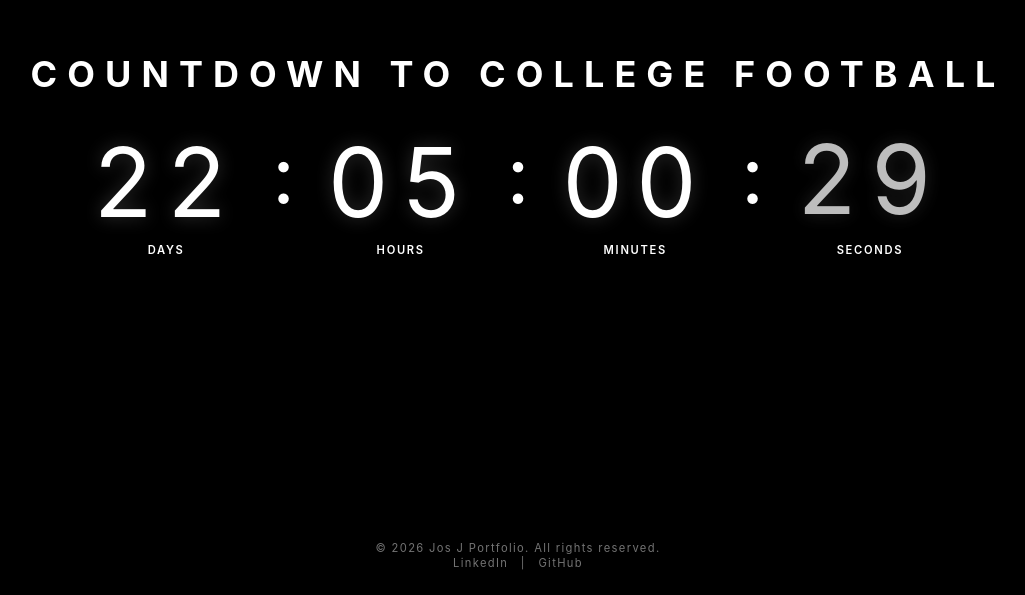
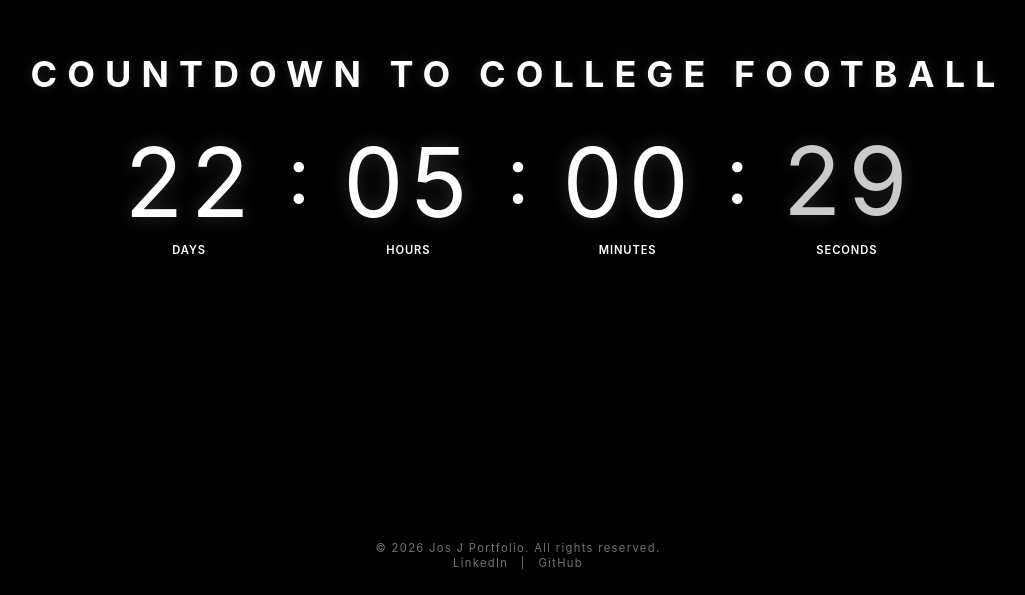
Before and after one commit to Jos-J/countdown-engine, a website built with Vite: page index.html in a window 1280 px wide. Shown: the part 205-800 px from the top of the page, without its empty margins (122-1147 px from the left). Built offline with nearby package versions, Linux system fonts and the light colour scheme.

Commit message:
updated css, and gap in index.html

```diff
--- a/index.html
+++ b/index.html
@@ -21,7 +21,7 @@
           Countdown to College Football
         </h1>
 
-        <div class="flex flex-wrap items-start justify-center gap-3 md:gap-8">
+        <div class="flex flex-nowrap items-start justify-center gap-1 sm:gap-3 md:gap-8">
 
           <div class="countdown-unit">
             <span id="days" class="countdown-number">00</span>
--- a/styles/main.css
+++ b/styles/main.css
@@ -1,11 +1,22 @@
 @import "tailwindcss";
 
+h1 {
+  text-shadow:
+    0 0 10px rgb(255 255 255 / 12%),
+    0 0 24px rgb(255 255 255 / 8%);
+}
+
+.countdown-unit {
+  flex-shrink: 1;
+  text-align: center;
+  min-width: 0;
+}
 
 .countdown-number {
   display: block;
   font-size: clamp(2.5rem, 8vw, 6rem);
   line-height: 1;
-  letter-spacing: 0.12em;
+  letter-spacing: 0.04em;
   text-shadow: 0 0 18px rgb(255 255 255 / 20%);
   font-variant-numeric: tabular-nums;
   min-width: 2ch;
@@ -14,9 +25,9 @@
 .countdown-label {
   display: block;
   margin-top: 0.75rem;
-  font-size: 0.7rem;
+  font-size: clamp(0.55rem, 1.5vw, 0.7rem);
   font-weight: 600;
-  letter-spacing: 0.15em;
+  letter-spacing: 0.08em;
   text-transform: uppercase;
 }
 
@@ -26,18 +37,18 @@
 }
 
 .number-change {
-  animation: numberChange 250ms ease-out;
+  animation: numberChange 220ms ease-out;
 }
 
 @keyframes numberChange {
   0% {
-    opacity: 0.4;
-    transform: translateY(-6px);
+    opacity: 0.45;
+    transform: translateY(-4px) scale(0.98);
   }
 
   100% {
     opacity: 1;
-    transform: translateY(0);
+    transform: translateY(0) scale(1);
   }
 }
 
@@ -49,3 +60,9 @@ footer {
   letter-spacing: 0.12em;
   padding: 1.5rem;
 }
+
+@media (prefers-reduced-motion: reduce) {
+    .number-change {
+        animation: none;
+    }
+}
```
